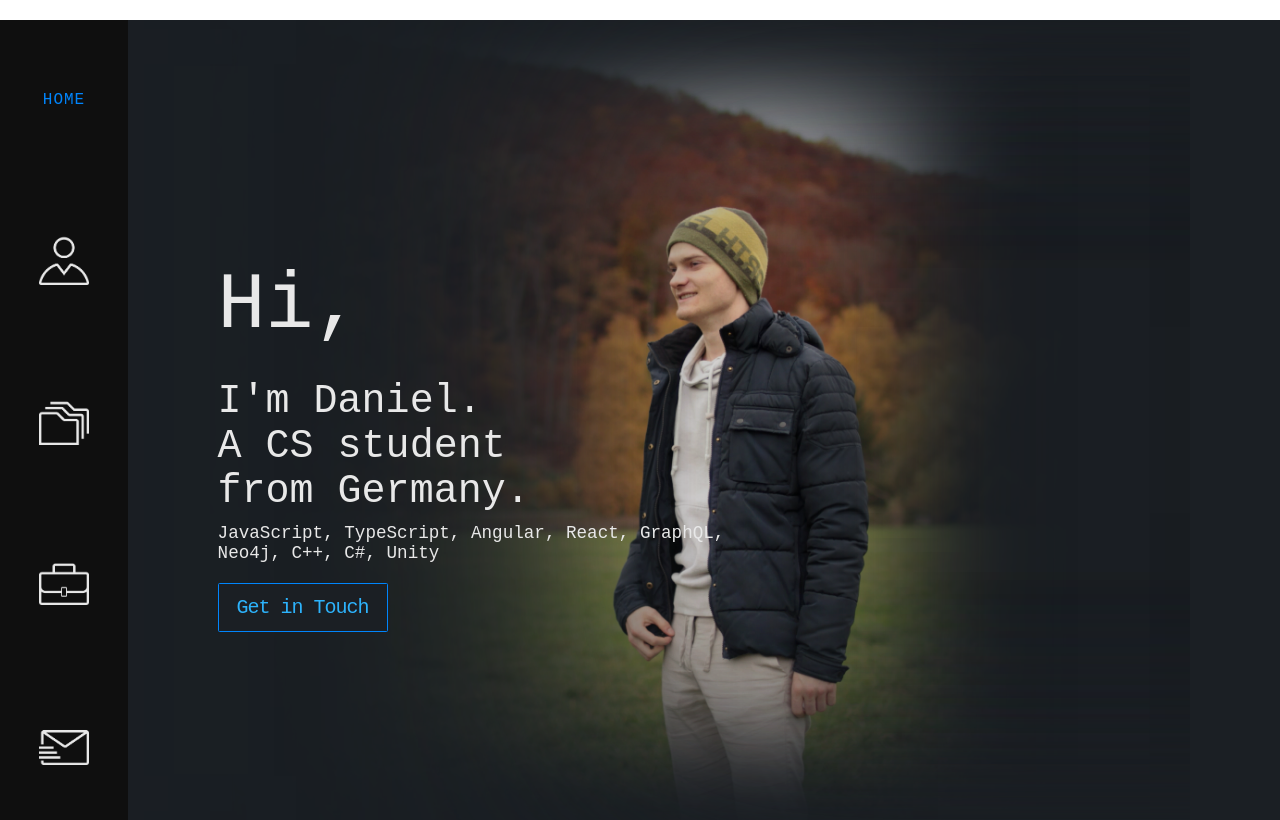
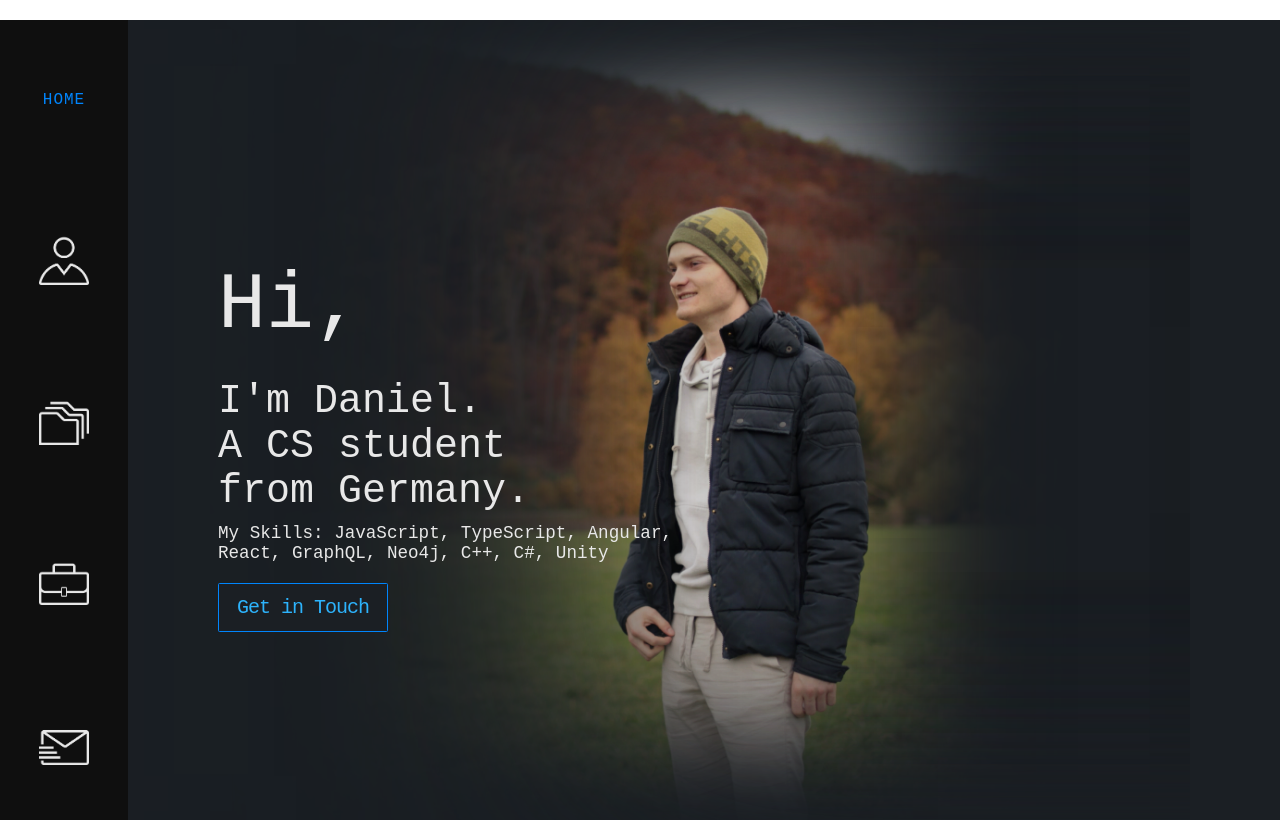
Before and after one commit to SpraylnlPray/MySite, a React (Create React App) app: page / in a window 1280 px wide. Built offline with nearby package versions, Linux system fonts and the light colour scheme; some icons are missing.

Commit message:
Home animations

```diff
--- a/src/components/Home/Home.js
+++ b/src/components/Home/Home.js
@@ -24,7 +24,6 @@ const Home = ({ handleClick, toName: name }) => {
   };
 
   const background = () => {
-    const width = window.screen.width;
     if (width <= 750) {
       return null;
     }
@@ -47,20 +46,29 @@ const Home = ({ handleClick, toName: name }) => {
   return (
     <div id='home-container'>
       <div id='home-main'>
-        <div id='hi'>Hi,</div>
+        <span className='inline-block-span scale-in-ver-top-first' id='hi'>
+          Hi,
+        </span>
         <div id='presentation'>
-          I&apos;m Daniel.
+          <span className='inline-block-span scale-in-ver-top-second'>
+            I&apos;m Daniel.
+          </span>
           <br />
-          A CS student
-          <br />
-          from Germany.
+          <span className='inline-block-span scale-in-ver-top-third'>
+            A CS student
+            <br />
+            from Germany.
+          </span>
         </div>
-        <div id='skills'>
-          JavaScript, TypeScript, Angular, React, GraphQL, <br /> Neo4j, C++,
-          C#, Unity
-        </div>
+        <span className='inline-block-span scale-in-center-one' id='skills'>
+          My Skills: JavaScript, TypeScript, Angular, <br /> React, GraphQL,
+          Neo4j, C++, C#, Unity
+        </span>
+        <br />
         <Link to='/contact' name='contact' onClick={() => handleClick(name)}>
-          <button id='touch-button'>Get in Touch</button>
+          <button className='scale-in-center-two' id='touch-button'>
+            Get in Touch
+          </button>
         </Link>
       </div>
       {background()}
--- a/src/components/Home/Home.scss
+++ b/src/components/Home/Home.scss
@@ -5,7 +5,106 @@
 * Browsers: last 4 version
 */
 
+.inline-block-span {
+  display: inline-block;
+}
+
 @import '../../scss/globals.scss';
+
+.scale-in-ver-top-first {
+  -webkit-animation: scale-in-ver-top 0.3s ease-in-out 1s both;
+  animation: scale-in-ver-top 0.3s ease-in-out 1s both;
+}
+
+.scale-in-ver-top-second {
+  -webkit-animation: scale-in-ver-top 0.3s ease-in-out 2s both;
+  animation: scale-in-ver-top 0.3s ease-in-out 2s both;
+}
+
+.scale-in-ver-top-third {
+  -webkit-animation: scale-in-ver-top 0.3s ease-in-out 3s both;
+  animation: scale-in-ver-top 0.3s ease-in-out 3s both;
+}
+
+/* ----------------------------------------------
+ * Generated by Animista on 2021-3-27 9:53:26
+ * Licensed under FreeBSD License.
+ * See http://animista.net/license for more info.
+ * w: http://animista.net, t: @cssanimista
+ * ---------------------------------------------- */
+@-webkit-keyframes scale-in-ver-top {
+  0% {
+    -webkit-transform: scaleY(0);
+    transform: scaleY(0);
+    -webkit-transform-origin: 100% 0%;
+    transform-origin: 100% 0%;
+    opacity: 1;
+  }
+  100% {
+    -webkit-transform: scaleY(1);
+    transform: scaleY(1);
+    -webkit-transform-origin: 100% 0%;
+    transform-origin: 100% 0%;
+    opacity: 1;
+  }
+}
+@keyframes scale-in-ver-top {
+  0% {
+    -webkit-transform: scaleY(0);
+    transform: scaleY(0);
+    -webkit-transform-origin: 100% 0%;
+    transform-origin: 100% 0%;
+    opacity: 1;
+  }
+  100% {
+    -webkit-transform: scaleY(1);
+    transform: scaleY(1);
+    -webkit-transform-origin: 100% 0%;
+    transform-origin: 100% 0%;
+    opacity: 1;
+  }
+}
+
+.scale-in-center-one {
+  -webkit-animation: scale-in-center 0.3s ease-in-out 4s both;
+  animation: scale-in-center 0.3s ease-in-out 4s both;
+}
+
+.scale-in-center-two {
+  -webkit-animation: scale-in-center 0.3s ease-in-out 5s both;
+  animation: scale-in-center 0.3s ease-in-out 5s both;
+}
+
+/* ----------------------------------------------
+ * Generated by Animista on 2021-3-27 11:30:43
+ * Licensed under FreeBSD License.
+ * See http://animista.net/license for more info.
+ * w: http://animista.net, t: @cssanimista
+ * ---------------------------------------------- */
+@-webkit-keyframes scale-in-center {
+  0% {
+    -webkit-transform: scale(0);
+    transform: scale(0);
+    opacity: 1;
+  }
+  100% {
+    -webkit-transform: scale(1);
+    transform: scale(1);
+    opacity: 1;
+  }
+}
+@keyframes scale-in-center {
+  0% {
+    -webkit-transform: scale(0);
+    transform: scale(0);
+    opacity: 1;
+  }
+  100% {
+    -webkit-transform: scale(1);
+    transform: scale(1);
+    opacity: 1;
+  }
+}
 
 @media screen and (min-width: $desktop-screen) {
   #home-container {
```
